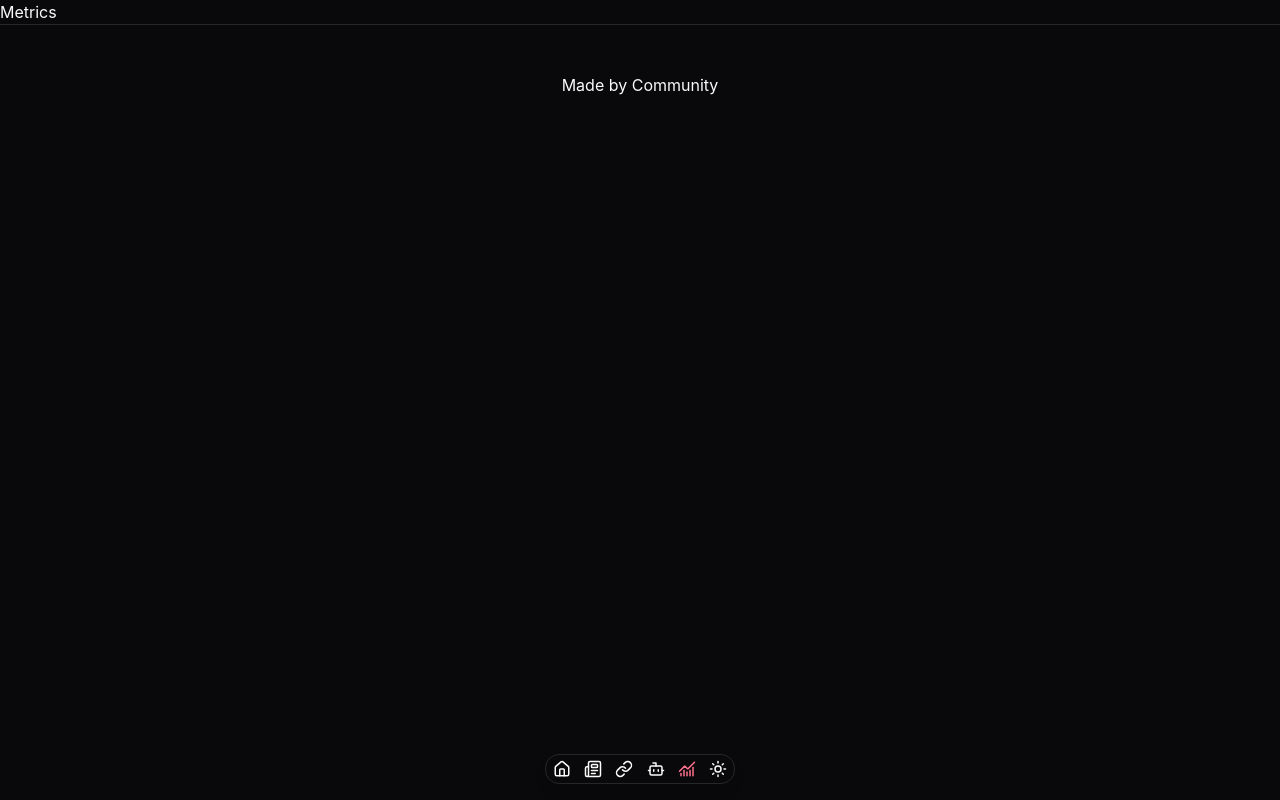
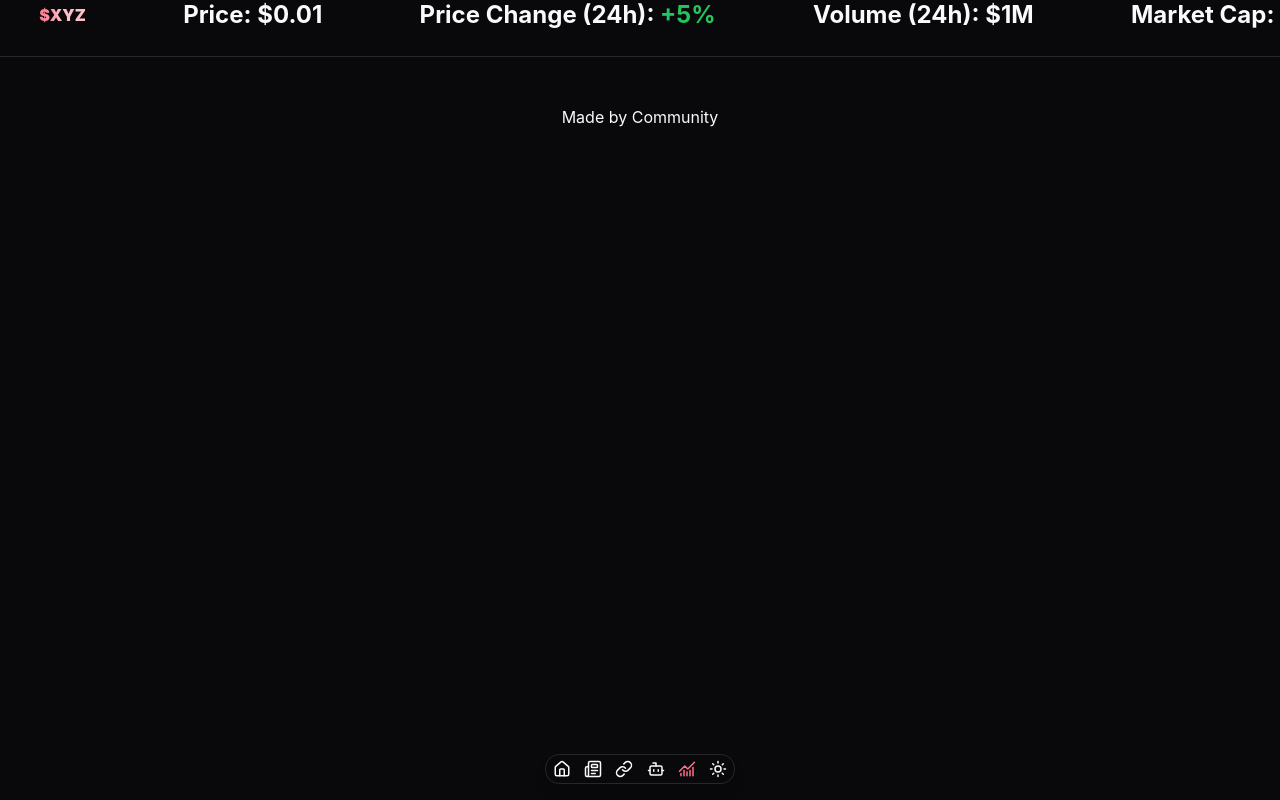
Before and after one commit to bct-community/interface, a React (Vite) app: page /metrics in a window 1280 px wide. Built offline with nearby package versions, Linux system fonts and the light colour scheme; what webfontloader would draw is missing.

Commit message:
feat: add TokenMarquee component and integrate it into Layout; update Footer styles and add Chart component to Home.

```diff
--- a/src/components/Footer.tsx
+++ b/src/components/Footer.tsx
@@ -1,6 +1,6 @@
 const Footer = () => {
   return (
-    <footer className="w-full h-[120px] text-center p-2 flex items-center justify-center border-t">
+    <footer className="w-full h-[120px] max-h-[120px] mt-8 text-center p-2 flex items-center justify-center border-t bottom-0">
       Made by Community
     </footer>
   );
--- a/src/components/Layout.tsx
+++ b/src/components/Layout.tsx
@@ -2,10 +2,12 @@ import { Outlet } from "react-router-dom";
 
 import Navigator from "./Navigator";
 import Footer from "./Footer";
+import TokenMarquee from "./TokenMarquee";
 
 const Layout = () => {
   return (
     <div className="w-full min-h-screen XYZ">
+      <TokenMarquee />
       <>
         <Outlet />
         <Footer />
--- /dev/null
+++ b/src/components/TokenMarquee.tsx
@@ -0,0 +1,46 @@
+import Marquee from "react-fast-marquee";
+import classNames from "classnames";
+
+type ItemProps = {
+  name: string;
+  content: string;
+  positive?: boolean;
+  negative?: boolean;
+};
+
+const Item = ({ name, content, positive, negative }: ItemProps) => {
+  return (
+    <span className="mx-12 marquee-font">
+      <span>{name}:</span>{" "}
+      <span
+        className={classNames({
+          "text-red-500": negative,
+          "text-green-500": positive,
+        })}
+      >
+        {content}
+      </span>
+    </span>
+  );
+};
+
+const TokenMarquee = () => {
+  return (
+    <div className="h-[30px] flex items-center fixed top-0 left-0 w-full bg-[hsl(var(--background))] z-[1000] overflow-hidden">
+      <Marquee pauseOnHover={true} className="h-[30px] overflow-hidden">
+        <div className="w-full flex items-center justify-evenly mr-3 h-fit">
+          <span className="mx-12 coin-ticker-font">$XYZ</span>
+          <Item name={"Price"} content={"$0.01"} />
+          <Item name={"Price Change (24h)"} content={"+5%"} positive />
+          <Item name={"Volume (24h)"} content={"$1M"} />
+          <Item name={"Market Cap"} content={"$10M"} />
+          <Item name={"Holders"} content={"1,000"} />
+          <Item name={"Transactions"} content={"5,000"} />
+          <Item name={"Age"} content={"1 year"} />
+        </div>
+      </Marquee>
+    </div>
+  );
+};
+
+export default TokenMarquee;
--- a/src/components/index.ts
+++ b/src/components/index.ts
@@ -1,3 +1,4 @@
 export { default as Footer } from "./Footer";
 export { default as Layout } from "./Layout";
 export { default as Navigator } from "./Navigator";
+export { default as TokenMarquee } from "./TokenMarquee";
--- /dev/null
+++ b/src/features/home/components/Chart.tsx
@@ -0,0 +1,15 @@
+const Chart = () => {
+  return (
+    <iframe
+      height="100%"
+      width="100%"
+      id="geckoterminal-embed"
+      title="GeckoTerminal Embed"
+      src="https://www.geckoterminal.com/pt/eth/pools/0xa43fe16908251ee70ef74718545e4fe6c5ccec9f?embed=1&info=0&swaps=0&grayscale=0&light_chart=0"
+      allow="clipboard-write"
+      allowFullScreen
+    ></iframe>
+  );
+};
+
+export default Chart;
--- a/src/features/home/index.tsx
+++ b/src/features/home/index.tsx
@@ -1,5 +1,6 @@
 import { coinImg } from "@/assets/images";
 import { Player } from "../news/components";
+import Chart from "./components/Chart";
 
 const Home = () => {
   return (
@@ -14,10 +15,15 @@ const Home = () => {
           />
         </div>
       </div>
+
       <div className="flex justify-between w-[75%] py-8">
         <Player />
         <Player />
         <Player />
+      </div>
+
+      <div className="px-4 w-full h-[500px]">
+        <Chart />
       </div>
     </div>
   );
--- a/src/features/news/components/PrettyDate.tsx
+++ b/src/features/news/components/PrettyDate.tsx
@@ -4,13 +4,17 @@ import { Separator } from "@/components/ui/separator";
 const PrettyDate = () => {
   const date = new Date();
   const day = date.getDate();
+  const formattedDay = day < 10 ? `0${day}` : day;
   const month = date.toLocaleString("default", { month: "long" });
   const year = date.getFullYear();
+
   return (
-    <Card className="w-[20%] card-shadow-sm">
-      <CardHeader className="py-0">
-        <CardTitle className="select-none flex h-16 items-center space-x-4 text-sm">
-          <span className="text-[32px]">{day}</span>
+    <Card className="w-[20%] card-shadow-smv">
+      <CardHeader className="p-0">
+        <CardTitle className="select-none flex h-16 items-center text-sm w-full">
+          <div className="h-full w-[100px] flex items-center justify-center">
+            <span className="text-[32px]">{formattedDay}</span>
+          </div>
           <Separator orientation="vertical" />
           <div className="flex flex-col justify-between items-center w-full">
             <span>{month}</span>
--- a/src/index.css
+++ b/src/index.css
@@ -14,6 +14,10 @@
   text-rendering: optimizeLegibility;
   -webkit-font-smoothing: antialiased;
   -moz-osx-font-smoothing: grayscale;
+
+  --coin-purple: #40292c;
+  --coin-font: #ffbfca;
+  --coin-pink: #fc748b;
 }
 
 .page-background {
@@ -25,6 +29,34 @@
   inset: 0;
   z-index: -1;
   padding: -2px;
+}
+
+.coin-ticker-font {
+  font-family: Rubik Puddles, Inter, system-ui, Avenir, Helvetica, Arial,
+    sans-serif;
+  background: var(--coin-purple);
+  font-weight: 900;
+  -webkit-background-clip: text;
+  -webkit-text-fill-color: transparent;
+  background-clip: text;
+  color: transparent;
+}
+
+.dark .coin-ticker-font {
+  font-family: Rubik Puddles, Inter, system-ui, Avenir, Helvetica, Arial,
+    sans-serif;
+  background: linear-gradient(90deg, var(--coin-pink) 0%, var(--coin-font) 50%);
+  font-weight: 900;
+  -webkit-background-clip: text;
+  -webkit-text-fill-color: transparent;
+  background-clip: text;
+  color: transparent;
+}
+
+.marquee-font {
+  font-weight: 700;
+  font-size: 24px;
+  font-family: Chathura, Inter, system-ui, Avenir, Helvetica, Arial, sans-serif;
 }
 
 @layer base {
--- a/src/main.tsx
+++ b/src/main.tsx
@@ -6,7 +6,12 @@ import WebFont from "webfontloader";
 
 WebFont.load({
   google: {
-    families: ["Inter:300,400,600,700", "sans-serif"],
+    families: [
+      "Inter:300,400,600,700",
+      "Rubik Puddles:300,400,600,700,900",
+      "Chathura:100,200,300,400,600,700",
+      "sans-serif",
+    ],
   },
 });
 
```
